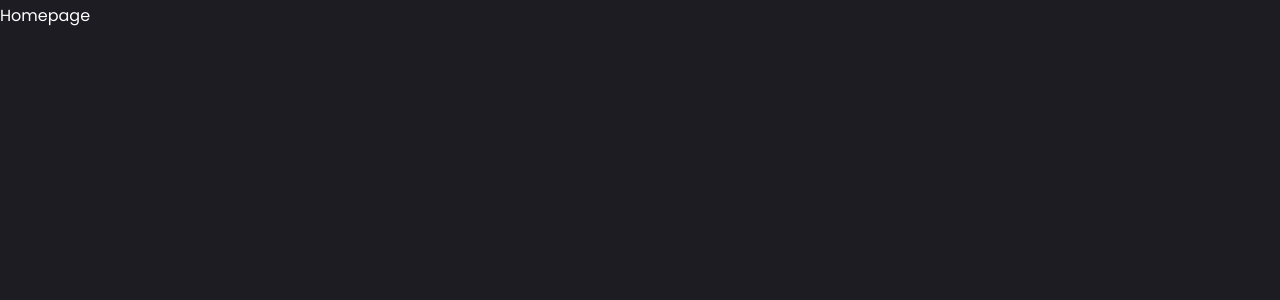
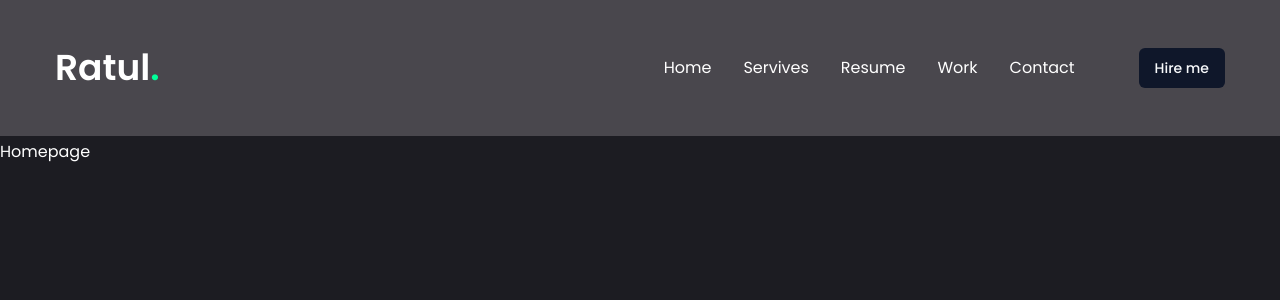
Before and after one commit to MHRatul/Portfolio-Project, a Next.js app: page / in a window 1280 px wide. Shown: the top 300 px of the page. Built offline with nearby package versions, Linux system fonts and the light colour scheme.

Commit message:
Adding & transition Header & Nav bar

```diff
--- a/app/layout.jsx
+++ b/app/layout.jsx
@@ -1,5 +1,8 @@
 import { Poppins } from "next/font/google";
 import "./globals.css";
+
+//components
+import Header from "@/components/Header";
 
 const poppins = Poppins({
   subsets: ["latin"],
@@ -15,7 +18,9 @@
 export default function RootLayout({ children }) {
   return (
     <html lang="en">
-      <body className={poppins.variable}>{children}</body>
+      <body className={poppins.variable}>
+        <Header/>
+        {children}</body>
     </html>
   );
 }
--- /dev/null
+++ b/components/Header.jsx
@@ -0,0 +1,33 @@
+import Link from "next/link";
+import { Button } from "./ui/button";
+
+//components
+import Nav from "./Nav";
+const Header = () => {
+  return (
+    <header className="py-8 xl:py-12 text-white bg-pink-50/20">
+        <div className="container mx-auto flex justify-between items-center">
+            {/* logo */}
+            <Link href="/">
+            <h1 className="text-4xl font-semibold">
+                Ratul<span className="text-accent">.</span>
+            </h1>
+            </Link>
+
+
+
+            {/* Desktop nav & hire me button*/}
+           <div className="hidden xl:flex items-center gap-8">
+              <Nav />
+              <Link href='/contact'></Link>
+              <Button>Hire me</Button>
+           </div>
+
+           {/* mobile nav */}
+           <div className="xl:hidden">Mobile nav</div>
+        </div>
+    </header>
+  );
+};
+
+export default Header;
--- /dev/null
+++ b/components/Nav.jsx
@@ -0,0 +1,42 @@
+"use client";
+
+
+import Link from "next/link";
+import { usePathname } from "next/navigation";
+
+const links =[
+    {
+        name: "Home",
+        path: "/",
+    },
+    {
+        name: "Servives",
+        path: "/services",
+    },
+    {
+        name: "Resume",
+        path: "/resume",
+    },
+    {
+        name: "Work",
+        path: "/work",
+    },
+    {
+        name: "Contact",
+        path: "/contact",
+    },
+];
+
+const Nav = () => {
+  return (
+  <nav className="flex gap-8">
+    {links.map((link, index) =>{
+        return <Link href={link.path} key={index}>
+        {link.name}
+        </Link>
+    })}
+  </nav>
+  );
+}
+
+export default Nav;
```
